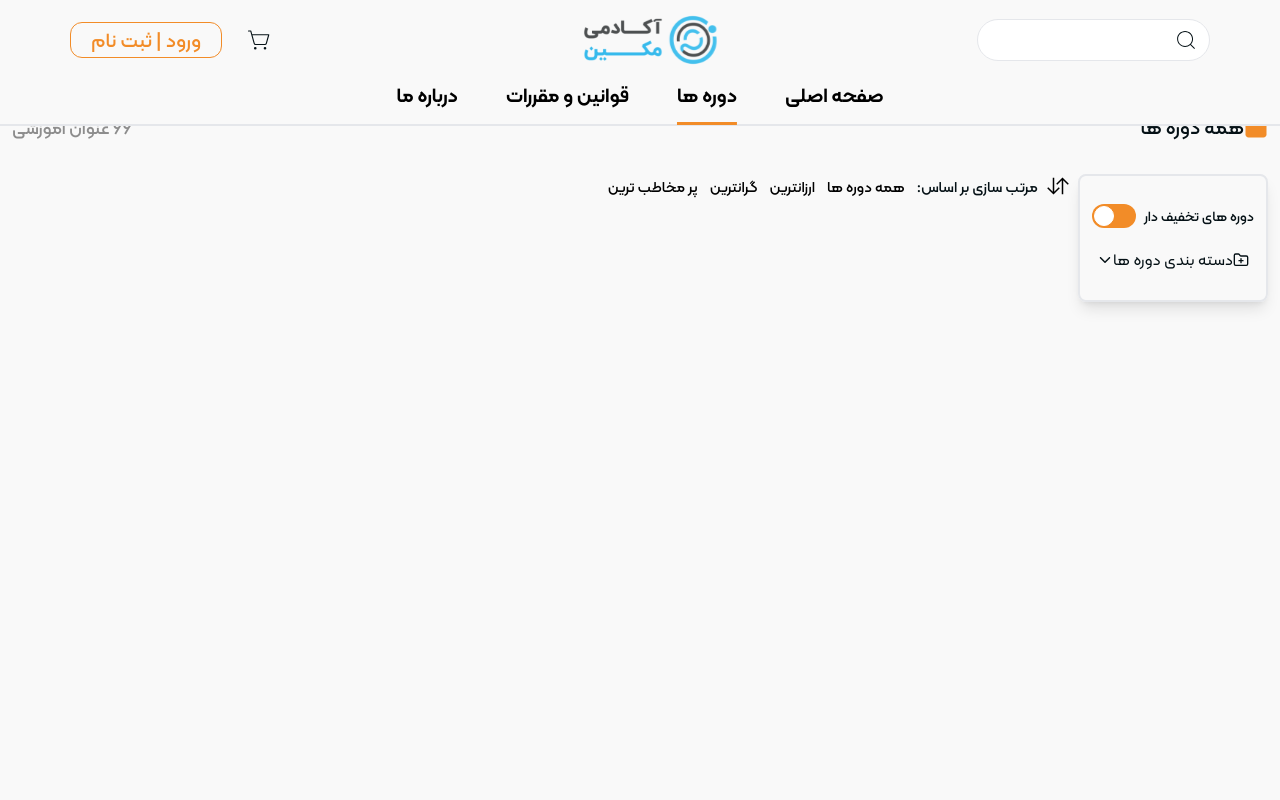
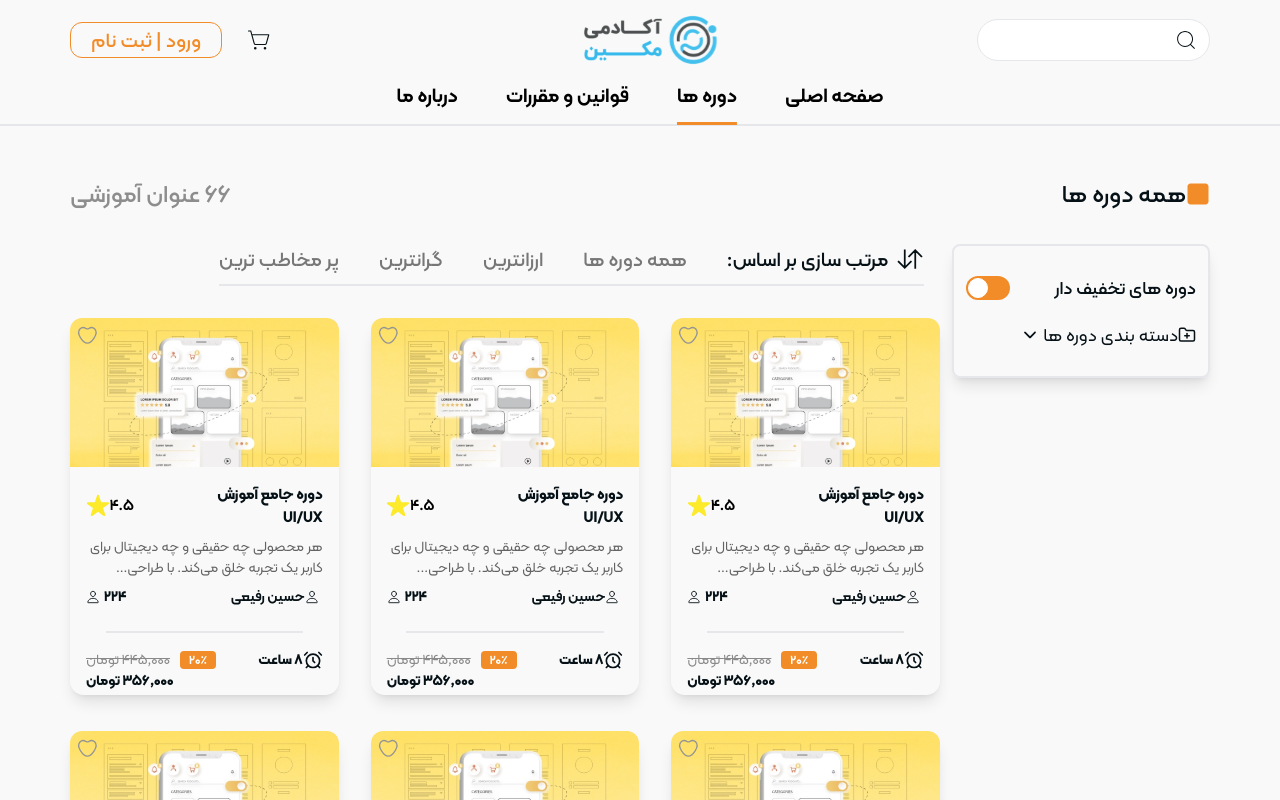
Before and after one commit to amirrowll/online-learning-makin, a Next.js app: page /Courses in a window 1280 px wide. Shown: the top 800 px of the page. Built offline with nearby package versions, Linux system fonts and the light colour scheme.

Commit message:
courses complete

```diff
--- /dev/null
+++ b/Feature/courses2/Courses2.tsx
@@ -0,0 +1,123 @@
+import React from 'react'
+import { IoPersonOutline } from "react-icons/io5";
+import { LuAlarmClock } from "react-icons/lu";
+
+export default function Courses2() {
+
+    const cards = [
+        {
+            id: 1,
+            image: "/imageLanding/card1.svg",
+            title: " دوره جامع آموزش UI/UX  ",
+            rate: "۴.۵",
+            text: " هر محصولی چه حقیقی و چه دیجیتال برای کاربر یک تجربه خلق می‌کند. با طراحی...  ",
+            mentor: " حسین رفیعی ",
+            person: "۲۲۴",
+            time: "۸ ساعت",
+            beforeDiscount: "۴۴۵,۰۰۰",
+            afterDiscount: "۳۵۶,۰۰۰",
+            discount: "۲۰٪"
+        },
+        {
+            id: 2,
+            image: "/imageLanding/card1.svg",
+            title: " دوره جامع آموزش UI/UX  ",
+            rate: "۴.۵",
+            text: " هر محصولی چه حقیقی و چه دیجیتال برای کاربر یک تجربه خلق می‌کند. با طراحی...  ",
+            mentor: " حسین رفیعی ",
+            person: "۲۲۴",
+            time: "۸ ساعت",
+            beforeDiscount: "۴۴۵,۰۰۰",
+            afterDiscount: "۳۵۶,۰۰۰",
+            discount: "۲۰٪"
+        },
+        {
+            id: 3,
+            image: "/imageLanding/card1.svg",
+            title: " دوره جامع آموزش UI/UX  ",
+            rate: "۴.۵",
+            text: " هر محصولی چه حقیقی و چه دیجیتال برای کاربر یک تجربه خلق می‌کند. با طراحی...  ",
+            mentor: " حسین رفیعی ",
+            person: "۲۲۴",
+            time: "۸ ساعت",
+            beforeDiscount: "۴۴۵,۰۰۰",
+            afterDiscount: "۳۵۶,۰۰۰",
+            discount: "۲۰٪"
+        },
+        {
+            id: 4,
+            image: "/imageLanding/card1.svg",
+            title: " دوره جامع آموزش UI/UX  ",
+            rate: "۴.۵",
+            text: " هر محصولی چه حقیقی و چه دیجیتال برای کاربر یک تجربه خلق می‌کند. با طراحی...  ",
+            mentor: " حسین رفیعی ",
+            person: "۲۲۴",
+            time: "۸ ساعت",
+            beforeDiscount: "۴۴۵,۰۰۰",
+            afterDiscount: "۳۵۶,۰۰۰",
+            discount: "۲۰٪"
+        },
+        {
+            id: 5,
+            image: "/imageLanding/card1.svg",
+            title: " دوره جامع آموزش UI/UX  ",
+            rate: "۴.۵",
+            text: " هر محصولی چه حقیقی و چه دیجیتال برای کاربر یک تجربه خلق می‌کند. با طراحی...  ",
+            mentor: " حسین رفیعی ",
+            person: "۲۲۴",
+            time: "۸ ساعت",
+            beforeDiscount: "۴۴۵,۰۰۰",
+            afterDiscount: "۳۵۶,۰۰۰",
+            discount: "۲۰٪"
+        },
+        {
+            id: 6,
+            image: "/imageLanding/card1.svg",
+            title: " دوره جامع آموزش UI/UX  ",
+            rate: "۴.۵",
+            text: " هر محصولی چه حقیقی و چه دیجیتال برای کاربر یک تجربه خلق می‌کند. با طراحی...  ",
+            mentor: " حسین رفیعی ",
+            person: "۲۲۴",
+            time: "۸ ساعت",
+            beforeDiscount: "۴۴۵,۰۰۰",
+            afterDiscount: "۳۵۶,۰۰۰",
+            discount: "۲۰٪"
+        },
+
+
+    ]
+
+    return (
+        <div className='px-5 max-w-[480px] mx-auto sm:grid sm:grid-cols-1 sm:max-w-[500px] smallTablet:grid-cols-2 smallTablet:max-w-[600px] tablet:mr-[270px] tablet:gap-x-8 tablet:max-w-[650px] lg:mr-[320px]  xl:grid-cols-3 xl:max-w-full xl:pl-[70px] sm:mt-[-80px] sm:mr-52 gap-x-5'>
+            {cards.map(item => (
+                <div key={item.id} className='shadow-lg rounded-[14px] mt-5 mb-4 '>
+                    <img className='w-full' src={item.image} alt="img" />
+                    <div className='px-4 pb-1'>
+                        <div className='flex items-center  justify-between pt-[16px]'>
+                            <span className='font-kalamehBold text-[13px] text-[#051116] mobile:text-[15px] '> {item.title} </span>
+                            <span className='pr-[42px] text-[14px] font-kalamehSemiBold mobile:text-[15px] flex items-center'>{item.rate}<img className='' src="/landing/img/star.svg" alt="img" /></span>
+
+                        </div>
+                        <p className='text-[#636363] text-[13px] font-kalamehRegular pt-2 mobile:text-[14px]'>{item.text}</p>
+                        <div className=' flex items-center pt-2 justify-between'>
+                            <span className='text-[#051116] font-kalamehSemiBold text-[14px] pr-1 flex items-center'><IoPersonOutline /> {item.mentor} </span>
+                            <span className='flex items-center text-[#051116] text-[14px] font-kalamehBold pr-[90px] gap-1'>{item.person}<IoPersonOutline /></span>
+                        </div>
+                        <hr className='mt-6 w-10/12 mx-auto border-[1px]' />
+                        <div className='flex items-start pt-[16px] justify-between'>
+                            <span className='flex items-center text-[#051116] text-[12px] lg:text-[14px] font-kalamehBold'><LuAlarmClock className='w-5 h-5' />{item.time} </span>
+                            <div className='flex flex-col items-end '>
+                                <div className='flex items-center'>
+                                    <span className='text-[12px] font-kalamehSemiBold bg-[#F28C28] px-[9px] py-[1] text-white rounded-[4px] mr-[35px] '>{item.discount}</span>
+                                    <span className='text-[#898989] text-[14px] font-kalamehRegular pr-[10px] line-through decoration-[#898989]'>{item.beforeDiscount} تومان</span>
+                                </div>
+                                <span className='text-[#051116] font-kalamehBold text-[14px]'>{item.afterDiscount} تومان</span>
+                            </div>
+                        </div>
+                    </div>
+                </div>
+            ))}
+
+        </div>
+    )
+}
--- a/Feature/coursesHeader/CoursesHeader.tsx
+++ b/Feature/coursesHeader/CoursesHeader.tsx
@@ -1,10 +1,19 @@
-import React from 'react'
+"use client"
+import React, { useState } from 'react'
 import { FaSquare } from "react-icons/fa6";
 import { IoIosArrowDown } from "react-icons/io";
 import { LuFolderPlus } from "react-icons/lu";
 import { IoSwapVerticalSharp } from "react-icons/io5";
+import { usePathname } from 'next/navigation';
 
 export default function CoursesHeader() {
+  const pathName = usePathname()
+  const [currentPathName, setCurrentPathName] = useState(pathName);
+
+
+  const handleSortClick = (text:string)=>{
+    setCurrentPathName(text)
+  }
 
   const filter = [
     {
@@ -46,10 +55,10 @@ export default function CoursesHeader() {
   ]
 
   return (
-    <div className='mt-28 px-3'>
+    <div className='mt-28 px-5 lg:px-[70px] lg:mt-44'>
       <div className='flex items-center justify-between'>
-        <h1 className='flex items-center text-[20px] font-kalamehMedium text-[#051116] '><FaSquare className='text-[#F28C28] w-6 h-6' /> همه دوره ها </h1>
-        <span className='text-[#8D8D8D] text-[18px] font-kalamehMedium  '> ۶۶ عنوان آموزشی </span>
+        <h1 className='flex items-center text-[20px] font-kalamehMedium text-[#051116] lg:text-[24px]'><FaSquare className='text-[#F28C28] w-6 h-6' /> همه دوره ها </h1>
+        <span className='text-[#8D8D8D] text-[18px] font-kalamehMedium lg:text-[24px] '> ۶۶ عنوان آموزشی </span>
       </div>
 
       <div className='flex items-center justify-start gap-2 text-[14px] font-kalamehMedium mt-5 sm:hidden'>
@@ -66,7 +75,7 @@ export default function CoursesHeader() {
       </div>
 
 
-      <div id="drawer-bottom-example" className="sm:hidden fixed bottom-14 left-0 right-0 z-40 w-full p-4 overflow-y-auto transition-transform bg-white dark:bg-gray-800 transform-none" aria-labelledby="drawer-bottom-label">
+      {/* <div id="drawer-bottom-example" className="sm:hidden fixed bottom-14 left-0 right-0 z-40 w-full p-4 overflow-y-auto transition-transform bg-white dark:bg-gray-800 transform-none" aria-labelledby="drawer-bottom-label">
         <h5 id="drawer-bottom-label" className="inline-flex items-center mb-4 text-[18px] font-kalamehRegular text-[#051116]"> دسته بندی دوره ها </h5>
         <button type="button" data-drawer-hide="drawer-bottom-example" aria-controls="drawer-bottom-example" className="text-gray-400 bg-transparent hover:bg-gray-200 hover:text-gray-900 rounded-lg text-sm w-8 h-8 absolute top-2.5 end-2.5 inline-flex items-center justify-center dark:hover:bg-gray-600 dark:hover:text-white" >
           <svg className="w-3 h-3" aria-hidden="true" xmlns="http://www.w3.org/2000/svg" fill="none" viewBox="0 0 14 14">
@@ -79,17 +88,17 @@ export default function CoursesHeader() {
             <li className='text-[#051116] border-b py-3'>{item.text}</li>
           </ul>
         ))}
-      </div>
+      </div> */}
 
-      <div className='flex items-start mt-8 '>
-        <div className='border-[2px] shadow-lg rounded-lg w-fit px-3 py-7 sm:flex sm:flex-col sm:items-center hidden '>
+      <div className='flex items-start mt-8 w-full '>
+        <div className='border-[2px] shadow-lg rounded-lg w-fit px-3 py-7 sm:flex sm:flex-col sm:items-start hidden '>
           <label className="flex items-center cursor-pointer">
             <input type="checkbox" value="" className="sr-only peer" checked />
-            <span className="text-[14px] font-kalamehMedium text-[#051116] "> دوره های تخفیف دار </span>
-            <div className="relative mr-2 w-11 h-6 bg-gray-200 rounded-full peer dark:bg-gray-700 peer-focus:ring-4 peer-focus:ring-orange-300 dark:peer-focus:ring-orange-800 peer-checked:after:translate-x-full rtl:peer-checked:after:-translate-x-full peer-checked:after:border-white after:content-[''] after:absolute after:top-0.5 after:start-[2px] after:bg-white after:border-gray-300 after:border after:rounded-full after:h-5 after:w-5 after:transition-all dark:border-gray-600 peer-checked:bg-[#F28C28] dark:peer-checked:bg-[#F28C28]"></div>
+            <span className="text-[14px] font-kalamehMedium text-[#051116] tablet:text-[18px]"> دوره های تخفیف دار </span>
+            <div className="relative mr-2 tablet:mr-6 xl:mr-11 w-11 h-6 bg-gray-200 rounded-full peer dark:bg-gray-700 peer-focus:ring-4 peer-focus:ring-orange-300 dark:peer-focus:ring-orange-800 peer-checked:after:translate-x-full rtl:peer-checked:after:-translate-x-full peer-checked:after:border-white after:content-[''] after:absolute after:top-0.5 after:start-[2px] after:bg-white after:border-gray-300 after:border after:rounded-full after:h-5 after:w-5 after:transition-all dark:border-gray-600 peer-checked:bg-[#F28C28] dark:peer-checked:bg-[#F28C28]"></div>
           </label>
 
-          <button id="dropdownDefaultButton" data-dropdown-toggle="dropdown" className="text-[#051116] flex items-center text-[16px] font-kalamehRegular mt-5" type="button"><LuFolderPlus /> دسته بندی دوره ها <IoIosArrowDown /></button>
+          <button id="dropdownDefaultButton" data-dropdown-toggle="dropdown" className="text-[#051116] flex items-center text-[14px] font-kalamehRegular mt-5 tablet:text-[18px]" type="button"><LuFolderPlus /> دسته بندی دوره ها <IoIosArrowDown className='mr-1' /></button>
 
           <div id="dropdown" className="z-10 hidden bg-white divide-y divide-gray-100 rounded-lg shadow-sm w-44 dark:bg-gray-700">
             <ul className="py-2 " aria-labelledby="dropdownDefaultButton">
@@ -98,24 +107,25 @@ export default function CoursesHeader() {
                   <a href="#" className="block px-4 py-2 text-[#777777] ">{item.text}</a>
                 </li>
               ))}
-
             </ul>
           </div>
-
         </div>
 
-        <div className='flex items-end font-kalamehMedium text-[15px] '>
-          <IoSwapVerticalSharp className='w-6 h-6 mx-2' />
-          <h1 className='text-[#051116]'> مرتب سازی بر اساس: </h1>
-          {sorting.map(item => (
-            <ul key={item.id} className='pr-3'>
-              <li>{item.text}</li>
-            </ul>
-          ))}
+        <div className='flex flex-col '>
+          <div className='hidden sm:flex sm:items-end gap-2 md:gap-3 tablet:gap-5 xl:gap-10 font-kalamehMedium sm:text-[13px] tablet:text-[18px] xl:text-[20px] md:text-[15px] '>
+            <h1 className='text-[#051116] flex items-center mr-2 md:mr-3 tablet:mr-5 '> <IoSwapVerticalSharp className='sm:w-5 sm:h-5 md:w-6 md:h-6 tablet:w-7 tablet:h-7 mx-2' />مرتب سازی بر اساس: </h1>
+            {sorting.map(item => (
+              <ul key={item.id} className={item.text === currentPathName ? "underline text-[#051116] decoration-[#F28C28] underline-offset-[14.5px] rounded-[4px] decoration-[2.5px]" : "text-[#777777]"}
+              onClick={()=>handleSortClick(item.text)}>
+                <li>{item.text}</li>
+              </ul>
+            ))}
+          </div>
+          <div className='tablet:pr-7 sm:pr-3 pt-[10px]'>
+            <hr className='border-[1.8px] ' />
+          </div>
         </div>
       </div>
-
-
     </div>
   )
 }
--- a/Feature/discountCards/DiscountCards.tsx
+++ b/Feature/discountCards/DiscountCards.tsx
@@ -4,7 +4,6 @@ import { IoPersonOutline } from "react-icons/io5";
 import { LuAlarmClock } from "react-icons/lu";
 import { CiPercent } from "react-icons/ci";
 import { Keyboard, Mousewheel, Navigation, Pagination } from "swiper/modules";
-import { FaChevronRight } from "react-icons/fa6";
 import { Swiper, SwiperSlide } from "swiper/react";
 
 import "swiper/css";
--- a/app/Courses/page.tsx
+++ b/app/Courses/page.tsx
@@ -1,4 +1,5 @@
 import Container from '@/components/container/Container'
+import Courses2 from '@/Feature/courses2/Courses2'
 import CoursesHeader from '@/Feature/coursesHeader/CoursesHeader'
 import React from 'react'
 
@@ -6,6 +7,7 @@ function page() {
   return (
     <Container>
         <CoursesHeader/>
+        <Courses2 />
     </Container>
   )
 }
--- a/tailwind.config.ts
+++ b/tailwind.config.ts
@@ -17,6 +17,7 @@ const config: Config = {
       mobileXxxl: "600px",
       sm:"640px",
       md:"768px",
+      smallTablet: " 800px ",
       tablet: "900px",
       lg:"1024px",
       xl:"1280px",
```
